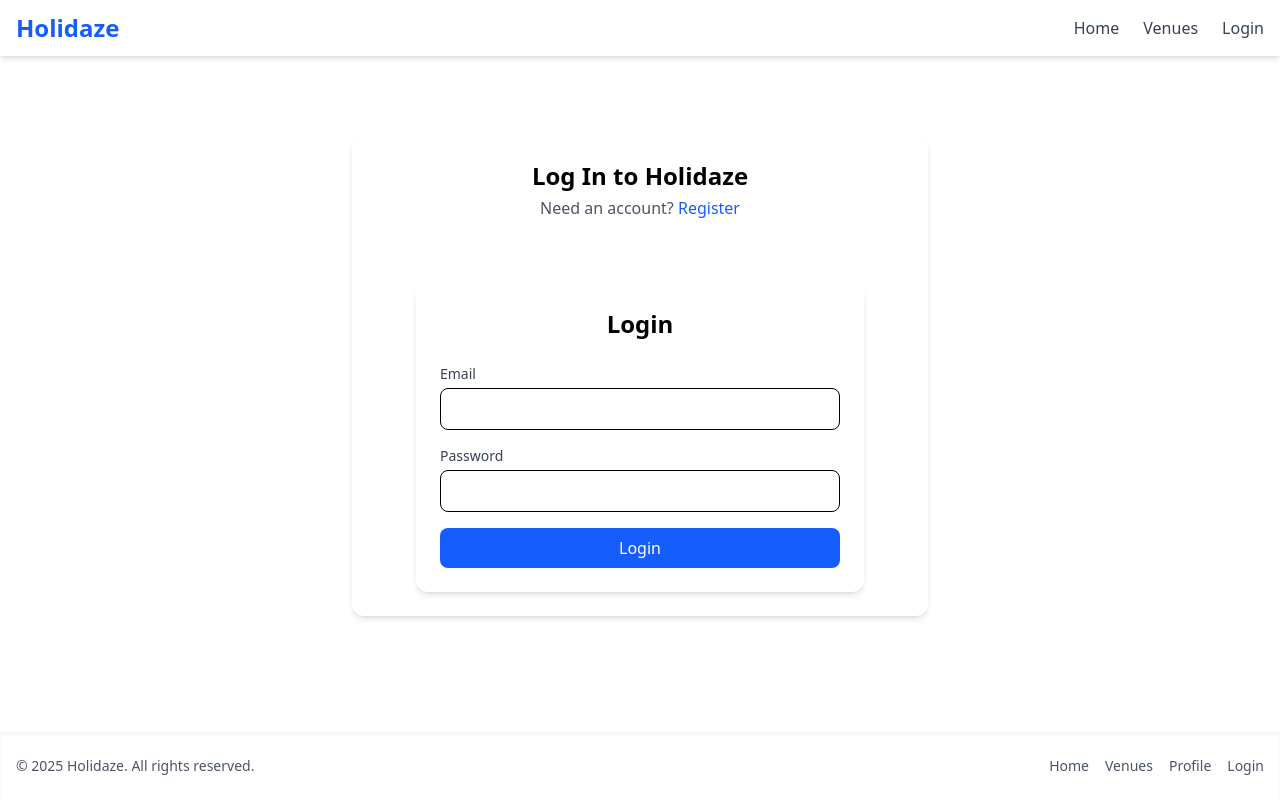
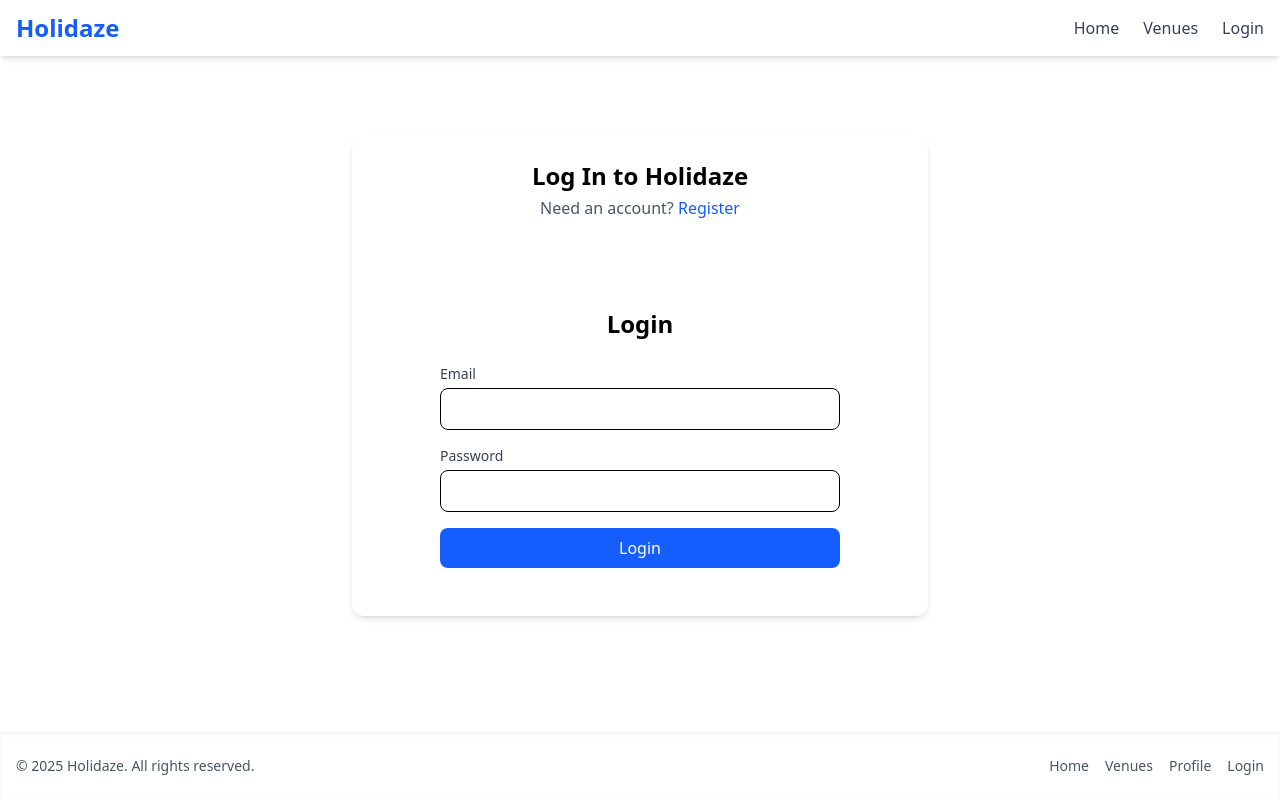
Before and after one commit to ErlandHeenHalvorsen/Holidaze-eheen-exam, a React (Vite) app: page /auth in a window 1280 px wide. Both pictures are taken after a click on the button "Log In". Built offline with nearby package versions, Linux system fonts and the light colour scheme.

Commit message:
Remove shadow effect from Login component for a cleaner design

```diff
--- a/src/components/auth/Login.jsx
+++ b/src/components/auth/Login.jsx
@@ -60,7 +60,7 @@ export default function Login() {
     };
 
     return (
-        <div className="max-w-md mx-auto mt-16 bg-white shadow-md p-6 rounded-xl">
+        <div className="max-w-md mx-auto mt-16 bg-white  p-6 rounded-xl">
             <h2 className="text-2xl font-semibold mb-6 text-center">Login</h2>
             <form onSubmit={handleSubmit} className="space-y-4">
                 <div>
```
